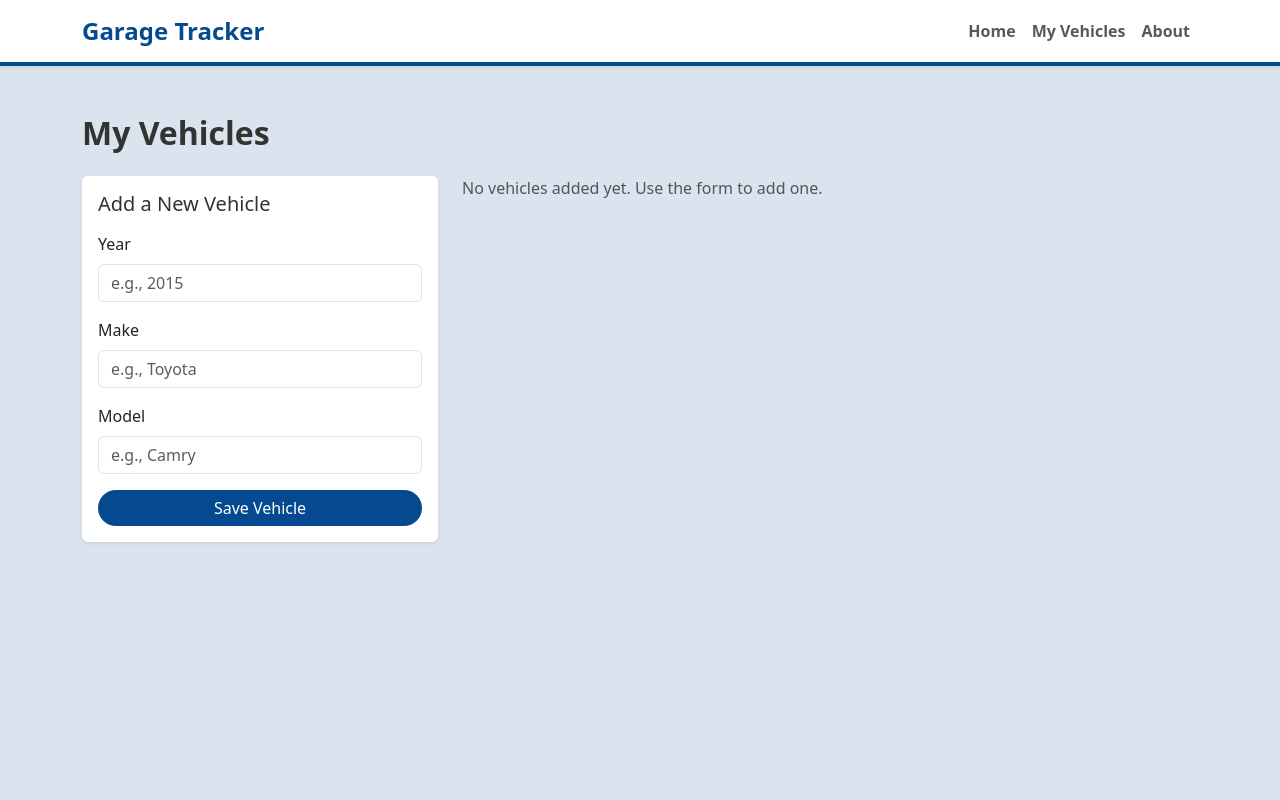
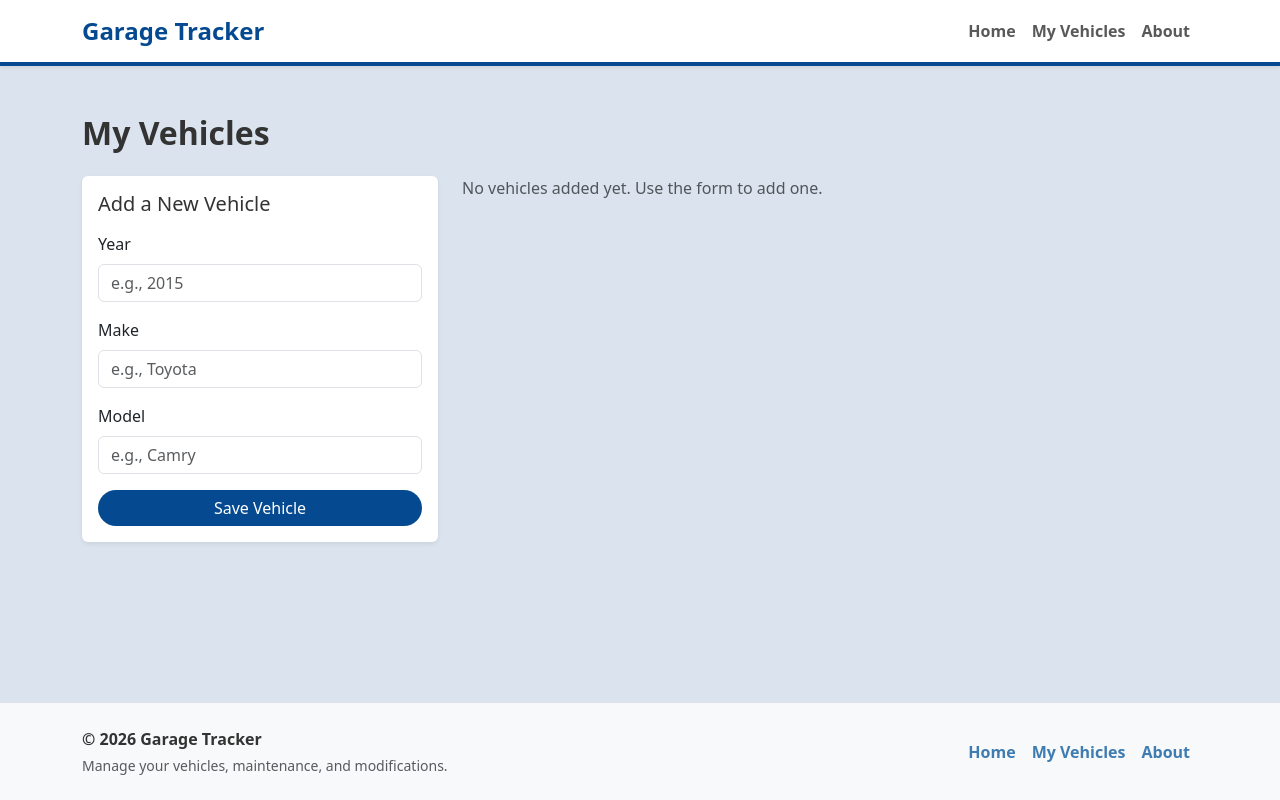
Before and after one commit to CS571-S26/p56, a React (Vite) app: page /#/vehicles in a window 1280 px wide. Built offline with nearby package versions, Linux system fonts and the light colour scheme.

Commit message:
Added a footer and restructured the overarching file structure, as src was getting quite crowded. Added an about page which includes the fact that this page was built with the assistance of AI, as I feel it would be dishonest to hide that.

```diff
--- a/src/App.css
+++ b/src/App.css
@@ -1,56 +1,57 @@
 /* App.css */
 :root {
-  /* Your Custom Palette */
+  /* Declare variables for the color palette to make it a bit easier to manage/change if wanted */
+  /* This color palette largely came from coolors.co, I just modified it to be a bit more neutral and what I wanted. */
   --rs-steel-azure: #054A91;
   --rs-steel-blue: #3E7CB1;
   --rs-wisteria-blue: #81A4CD;
   --rs-alice-blue: #DBE4EE;
 
-  /* Neutrals for Contrast and Backgrounds */
+  /* Neutral colors to balance out the page */
   --rs-dark-gray: #333333;
   --rs-light-gray: #F8F9FA;
   --rs-white: #FFFFFF;
 }
 
-/* Background Utility */
+/* Background styling for main pages */
 .bg-app-light {
-  background-color: var(--rs-alice-blue); /* Very subtle blue/gray background */
+  background-color: var(--rs-alice-blue);
 }
 
-/* Primary Button using Steel Azure */
+/* Primary button coloring, consistent across pages */
 .btn-custom-primary {
   background-color: var(--rs-steel-azure);
   color: var(--rs-white);
   border: none;
   transition: all 0.2s ease-in-out;
 }
-
+/* Button hover coloring to create some contrast */
 .btn-custom-primary:hover {
   background-color: var(--rs-steel-blue);
   color: var(--rs-white);
   transform: translateY(-2px);
 }
 
-/* Outline Button for Secondary Actions */
+/* Button for 'less important' and secondary actions */
 .btn-custom-outline {
   border: 2px solid var(--rs-steel-blue);
   color: var(--rs-steel-azure);
   background-color: transparent;
   transition: all 0.2s ease-in-out;
 }
-
+/* Button hover for secondary actions */
 .btn-custom-outline:hover {
   background-color: var(--rs-steel-blue);
   color: var(--rs-white);
 }
 
-/* Navbar Customizations */
+/* Navbar made to match website */
 .navbar-custom {
   background-color: var(--rs-white);
   border-bottom: 4px solid var(--rs-steel-azure);
 }
 
-/* Text Accents */
+/* Used to accent specific text with blue */
 .text-custom-accent {
   color: var(--rs-steel-azure) !important;
 }
--- a/src/App.jsx
+++ b/src/App.jsx
@@ -1,21 +1,26 @@
 import { Routes, Route, Navigate } from 'react-router-dom';
-import Navigation from './Navigation';
-import Home from './Home';
-import Vehicles from './Vehicles';
-import VehicleView from './VehicleView'; // Import the new component
+import Navigation from './components/Navigation';
+import Home from './pages/Home';
+import Vehicles from './pages/Vehicles';
+import VehicleView from './pages/VehicleView';
+import Footer from './components/Footer';
+import About from './pages/About';
 import './App.css';
 
 export default function App() {
   return (
-    <div className="bg-app-light text-dark" style={{ minHeight: '100vh' }}>
+    <div className="bg-app-light text-dark d-flex flex-column" style={{ minHeight: '100vh' }}>
       <Navigation />
+
       <Routes>
         <Route path="/" element={<Home />} />
         <Route path="/vehicles" element={<Vehicles />} />
-        {/* The id parameter allows us to go to a specific vehicle by ID(based on date/time) */}
         <Route path="/vehicles/:id" element={<VehicleView />} />
         <Route path="*" element={<Navigate to="/" replace />} />
+        <Route path="/about" element={<About />} />
       </Routes>
+
+      <Footer />
     </div>
   );
 }
--- a/src/AddVehicleForm.jsx
+++ b/src/components/AddVehicleForm.jsx
@@ -10,10 +10,8 @@ export default function AddVehicleForm({ onAdd }) {
     e.preventDefault();
     if (!make || !model || !year) return;
 
-    // Get current date info to use as an ID
     const newId = Date.now().toString();
 
-    // Pass new vehicle object for storage, values represent user inputs.
     onAdd({
       id: newId,
       make,
--- /dev/null
+++ b/src/components/Footer.jsx
@@ -0,0 +1,36 @@
+import { Container, Row, Col } from 'react-bootstrap';
+import { Link } from 'react-router-dom';
+
+export default function Footer() {
+  return (
+    <footer
+      className="mt-auto py-4 border-top"
+      style={{ backgroundColor: 'var(--rs-light-gray)' }}
+    >
+      <Container>
+        <Row className="align-items-center">
+          <Col md={6} className="text-center text-md-start mb-3 mb-md-0">
+            <span className="fw-bold" style={{ color: 'var(--rs-dark-gray)' }}>
+              &copy; {new Date().getFullYear()} Garage Tracker
+            </span>
+            <div className="text-muted small mt-1">
+              Manage your vehicles, maintenance, and modifications.
+            </div>
+          </Col>
+
+          <Col md={6} className="text-center text-md-end">
+            <Link to="/" className="text-decoration-none mx-2 fw-semibold" style={{ color: 'var(--rs-steel-blue)' }}>
+              Home
+            </Link>
+            <Link to="/vehicles" className="text-decoration-none mx-2 fw-semibold" style={{ color: 'var(--rs-steel-blue)' }}>
+              My Vehicles
+            </Link>
+            <Link to="/about" className="text-decoration-none mx-2 fw-semibold" style={{ color: 'var(--rs-steel-blue)' }}>
+              About
+            </Link>
+          </Col>
+        </Row>
+      </Container>
+    </footer>
+  );
+}
--- /dev/null
+++ b/src/pages/About.jsx
@@ -0,0 +1,43 @@
+import { Container, Row, Col, Card } from 'react-bootstrap';
+
+export default function About() {
+  return (
+    <Container className="py-5">
+      <Row className="justify-content-center">
+        <Col md={8}>
+          <Card className="shadow-sm border-0 rounded-4">
+            <Card.Body className="p-5">
+              <h2 className="fw-bold mb-4" style={{ color: 'var(--rs-dark-gray)' }}>
+                About Garage Tracker
+              </h2>
+              <p className="fs-5 text-muted mb-4">
+                Garage Tracker was built by Drew Voss, a student at UW-Madison, with the assistance of Gemini AI, for full transparency, primarily to act as a tracking system for vehicle maintenance and modifications. It utilizes local storage for vehicle tracking and allows you to manage a garage of multiple vehicles, so you can document and keep track of any vehicles you own.
+              </p>
+
+              <h4 className="fw-semibold mt-4 mb-3" style={{ color: 'var(--rs-steel-blue)' }}>
+                Core Features
+              </h4>
+              <ul className="list-group list-group-flush mb-4">
+                <li className="list-group-item bg-transparent px-0 text-muted border-bottom-0 pb-2">
+                  <strong>Multiple Vehicles:</strong> Store information for all of your vehicles.
+                </li>
+                <li className="list-group-item bg-transparent px-0 text-muted border-bottom-0 pb-2">
+                  <strong>Maintenance Logs:</strong> Keep detailed records of service history, including descriptions, mileage, and dates.
+                </li>
+                <li className="list-group-item bg-transparent px-0 text-muted border-bottom-0 pb-2">
+                  <strong>Modification Tracking:</strong> Log aftermarket parts and installation dates.
+                </li>
+              </ul>
+
+              <hr className="my-4" />
+
+              <p className="text-muted small mb-0 text-center">
+                Built as a web project for CS571: Building User Interfaces.
+              </p>
+            </Card.Body>
+          </Card>
+        </Col>
+      </Row>
+    </Container>
+  );
+}
--- a/src/Vehicles.jsx
+++ b/src/pages/Vehicles.jsx
@@ -1,7 +1,7 @@
 import { useState, useEffect } from 'react';
 import { Container, Row, Col, Card, Button } from 'react-bootstrap';
 import { Link } from 'react-router-dom';
-import AddVehicleForm from './AddVehicleForm';
+import AddVehicleForm from '../components/AddVehicleForm';
 
 export default function Vehicles() {
   const [vehicles, setVehicles] = useState(() => {
```
Also changed, not shown: src/components/Navigation.jsx (renamed from src/Navigation.jsx), src/pages/Home.jsx (renamed from src/Home.jsx), src/pages/VehicleView.jsx (renamed from src/VehicleView.jsx).
